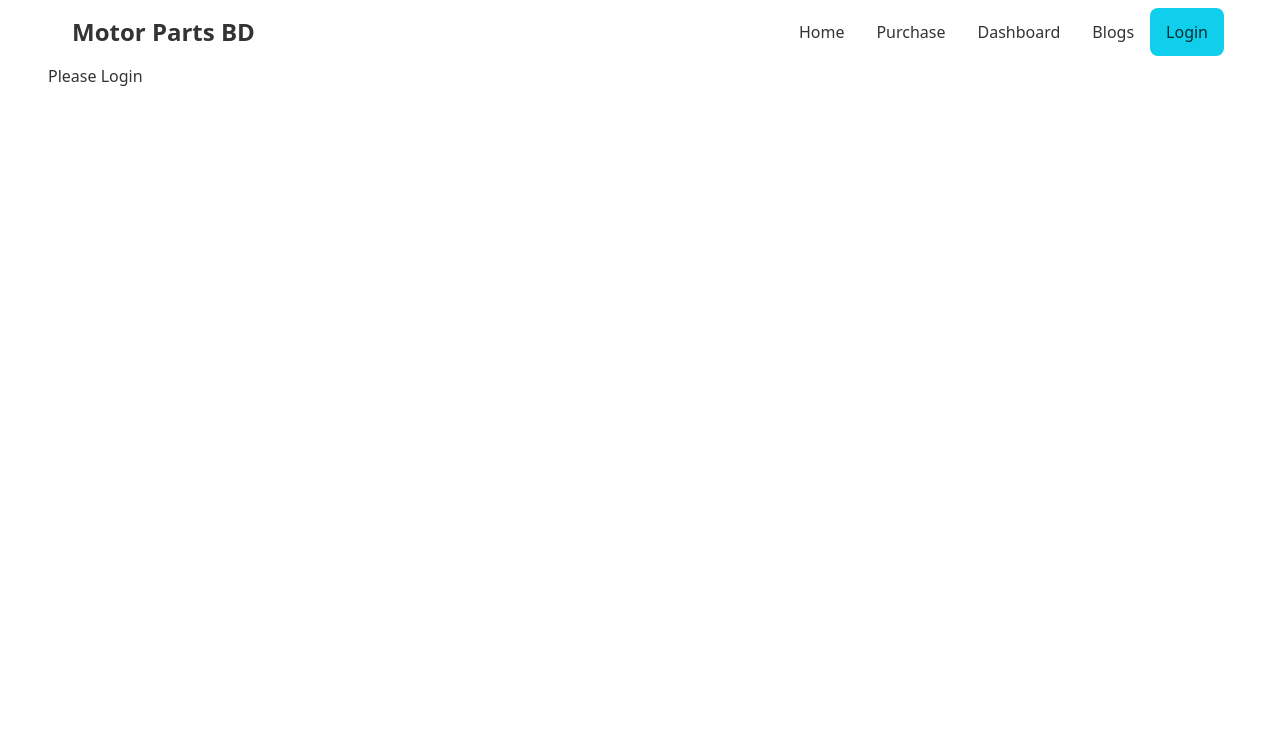
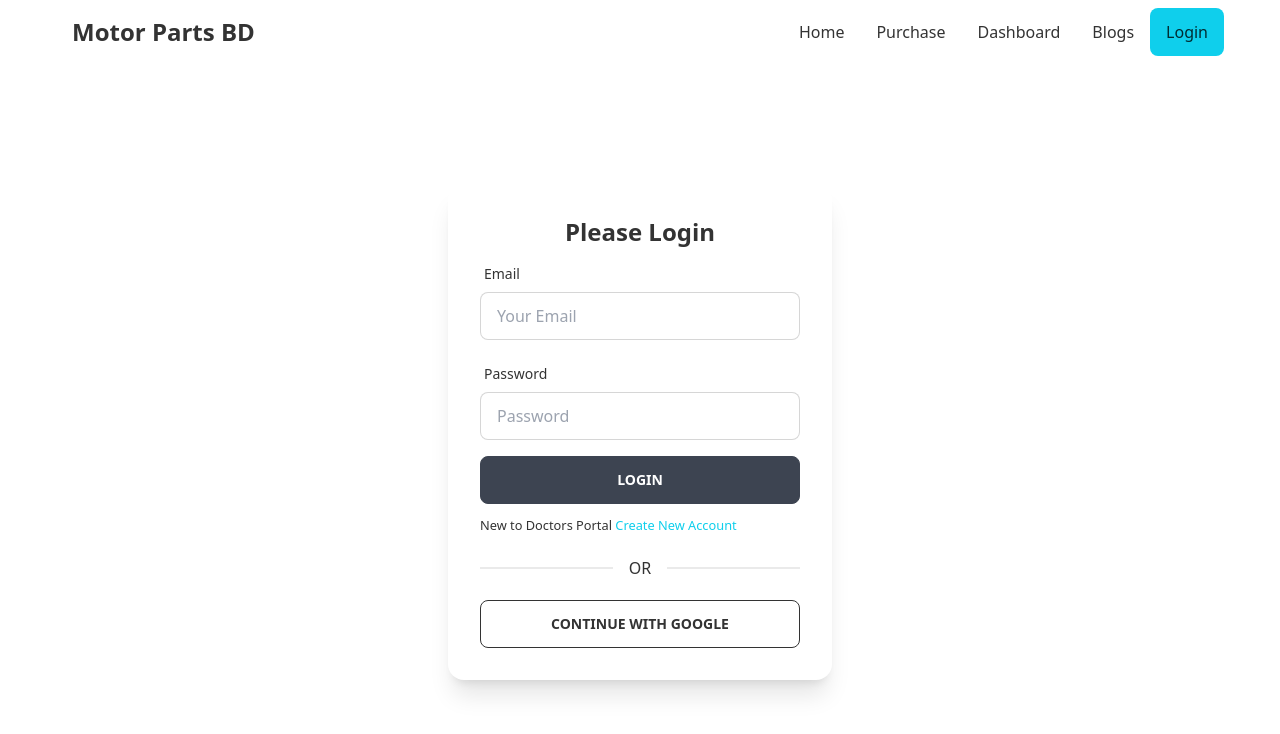
Before and after one commit to Md-Mobassher/motor-parts-manufacturer-bd-client, a React (Create React App) app: page /login in a window 1280 px wide. Shown: the top 734 px of the page. Built offline with nearby package versions, Linux system fonts and the light colour scheme.

Commit message:
login added

```diff
--- a/package.json
+++ b/package.json
@@ -9,6 +9,8 @@
     "daisyui": "^2.15.0",
     "react": "^18.1.0",
     "react-dom": "^18.1.0",
+    "react-firebase-hooks": "^5.0.3",
+    "react-hook-form": "^7.31.2",
     "react-router-dom": "^6.3.0",
     "react-scripts": "5.0.1",
     "web-vitals": "^2.1.4"
--- /dev/null
+++ b/src/Hooks/useToken.js
@@ -0,0 +1,28 @@
+import  { useEffect, useState } from 'react';
+
+const useToken = (user) => {
+    const [token, setToken] = useState('');
+    useEffect(() => {
+        const email = user?.user?.email;
+        const currentUser = {email: email}
+
+        if(email){
+            fetch(` `,{
+                method: 'PUT',
+                headers: {
+                    "content-type" : "application/json"
+                },
+                body: JSON.stringify(currentUser)
+            })
+            .then(res=> res.json())
+            .then(data=> {
+                const accessToken = data.token;
+                localStorage.setItem("accestoken", accessToken);
+                setToken(accessToken);
+            })
+        }
+    },[user])
+    return [token];
+};
+
+export default useToken;
--- a/src/Login/Login.js
+++ b/src/Login/Login.js
@@ -1,10 +1,116 @@
-import React from 'react';
+import React, { useEffect } from 'react';
+import { useForm } from 'react-hook-form';
+import { useSignInWithEmailAndPassword, useSignInWithGoogle } from 'react-firebase-hooks/auth';
+import auth from '../firebase.init';
+import { Link, useLocation, useNavigate } from 'react-router-dom';
+import Loading from '../Shared/Loading';
+import useToken from '../Hooks/useToken';
+
 
 const Login = () => {
+    const [signInWithGoogle, gUser, gLoading, gError] = useSignInWithGoogle(auth);
+    const { register, formState: { errors }, handleSubmit } = useForm();
+    const [
+        signInWithEmailAndPassword,
+        user,
+        loading,
+        error,
+    ] = useSignInWithEmailAndPassword(auth);
+
+    const [token] = useToken(user || gUser);
+
+    let signInError;
+    const navigate = useNavigate();
+    const location = useLocation();
+    let from = location.state?.from?.pathname || "/";
+
+    useEffect( () =>{
+        if (token) {
+            navigate(from, { replace: true });
+        }
+    }, [token, from, navigate])
+
+    if (loading || gLoading) {
+        return <Loading></Loading>
+    }
+
+    if(error || gError){
+        signInError= <p className='text-red-500'><small>{error?.message || gError?.message }</small></p>
+    }
+
+    const onSubmit = data => {
+        signInWithEmailAndPassword(data.email, data.password);
+    }
+
+
     return (
-        <div>
-            <h2>Please Login</h2>
-        </div>
+        <div className='flex h-screen justify-center items-center'>
+            <div className="card w-96 bg-base-100 shadow-xl">
+                <div className="card-body">
+                    <h2 className="text-center text-2xl font-bold">Please Login</h2>
+                    <form onSubmit={handleSubmit(onSubmit)}>
+
+                        <div className="form-control w-full max-w-xs">
+                            <label className="label">
+                                <span className="label-text">Email</span>
+                            </label>
+                            <input
+                                type="email"
+                                placeholder="Your Email"
+                                className="input input-bordered w-full max-w-xs"
+                                {...register("email", {
+                                    required: {
+                                        value: true,
+                                        message: 'Email is Required'
+                                    },
+                                    pattern: {
+                                        value: /[a-z0-9]+@[a-z]+\.[a-z]{2,3}/,
+                                        message: 'Provide a valid Email'
+                                    }
+                                })}
+                            />
+                            <label className="label">
+                                {errors.email?.type === 'required' && <span className="label-text-alt text-red-500">{errors.email.message}</span>}
+                                {errors.email?.type === 'pattern' && <span className="label-text-alt text-red-500">{errors.email.message}</span>}
+                            </label>
+                        </div>
+                        <div className="form-control w-full max-w-xs">
+                            <label className="label">
+                                <span className="label-text">Password</span>
+                            </label>
+                            <input
+                                type="password"
+                                placeholder="Password"
+                                className="input input-bordered w-full max-w-xs"
+                                {...register("password", {
+                                    required: {
+                                        value: true,
+                                        message: 'Password is Required'
+                                    },
+                                    minLength: {
+                                        value: 6,
+                                        message: 'Must be 6 characters or longer'
+                                    }
+                                })}
+                            />
+                            <label className="label">
+                                {errors.password?.type === 'required' && <span className="label-text-alt text-red-500">{errors.password.message}</span>}
+                                {errors.password?.type === 'minLength' && <span className="label-text-alt text-red-500">{errors.password.message}</span>}
+                            </label>
+                        </div>
+
+                        {signInError}
+                        <input className='btn w-full max-w-xs text-white' type="submit" value="Login" />
+                    </form>
+                    <p><small>New to Doctors Portal <Link className='text-primary' to="/signup">Create New Account</Link></small></p>
+                    <div className="divider">OR</div>
+                    <button
+                        onClick={() => signInWithGoogle()}
+                        className="btn btn-outline"
+                    >Continue with Google</button>
+                </div>
+            </div>
+        </div >
     );
 };
 
--- /dev/null
+++ b/src/firebase.init.js
@@ -0,0 +1,22 @@
+// Import the functions you need from the SDKs you need
+import { initializeApp } from "firebase/app";
+import { getAuth } from "firebase/auth";
+// TODO: Add SDKs for Firebase products that you want to use
+// https://firebase.google.com/docs/web/setup#available-libraries
+
+// Your web app's Firebase configuration
+const firebaseConfig = {
+  apiKey: process.env.REACT_APP_apiKey,
+  authDomain: process.env.REACT_APP_authDomain,
+  projectId: process.env.REACT_APP_projectId,
+  storageBucket: process.env.REACT_APP_storageBucket,
+  messagingSenderId: process.env.REACT_APP_messagingSenderId,
+  appId: process.env.REACT_APP_appId,
+};
+
+// Initialize Firebase
+const app = initializeApp(firebaseConfig);
+
+const auth = getAuth(app);
+
+export default auth
```
Also changed, not shown: 1 other file (tests, documents, lock files or other folders).
